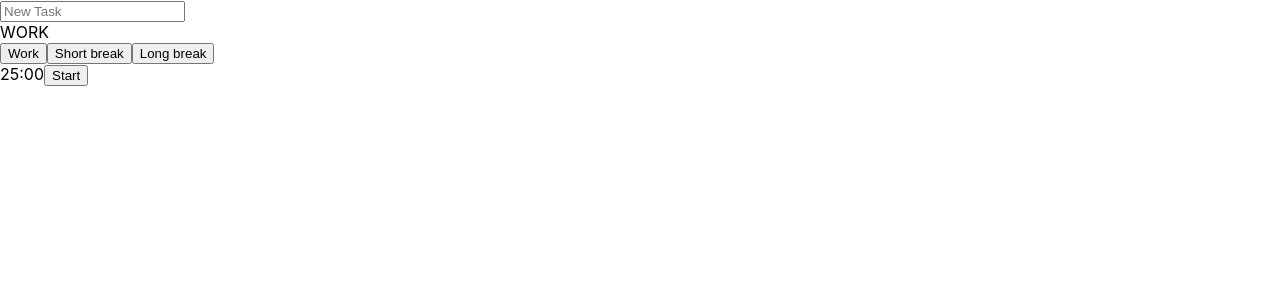
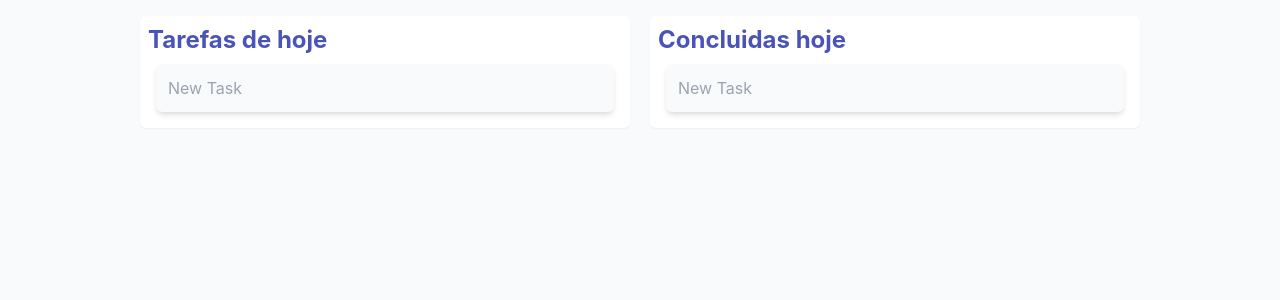
Before and after one commit to Kellane/habify, a React (Create React App) app in the folder frontend/: page / in a window 1280 px wide. Shown: the top 300 px of the page. Built offline with nearby package versions, Linux system fonts and the light colour scheme.

Commit message:
Add styles to task list

```diff
--- /dev/null
+++ b/frontend/craco.config.js
@@ -0,0 +1,10 @@
+module.exports = {
+  style: {
+    postcss: {
+      plugins: [
+        require('tailwindcss'),
+        require('autoprefixer'),
+      ],
+    },
+  },
+}
--- a/frontend/src/App.jsx
+++ b/frontend/src/App.jsx
@@ -1,14 +1,11 @@
-import Timer from "./pomodoro/Timer";
-import TaskList from "./tasks/TaskList"
-import useTasks from "./tasks/useTasks";
+import TaskPage from "./tasks/TaskPage";
+
 
 const App = () => {
-  const { tasks, addTask, updateTask } = useTasks();
-
   return (
-    <div className="App">
-      <TaskList tasks={tasks} onNewTask={addTask} onTaskChange={updateTask} />
-      <Timer/>
+    <div className="App bg-gray-50 min-h-screen">
+      <TaskPage />
+      {/* <Timer/> */}
     </div>
   );
 }
--- a/frontend/src/index.css
+++ b/frontend/src/index.css
@@ -1,3 +1,7 @@
+@tailwind base;
+@tailwind components;
+@tailwind utilities;
+
 body {
   margin: 0;
   font-family: -apple-system, BlinkMacSystemFont, 'Segoe UI', 'Roboto', 'Oxygen',
--- a/frontend/src/tasks/TaskCard.jsx
+++ b/frontend/src/tasks/TaskCard.jsx
@@ -1,4 +1,4 @@
-const TaskCard = ({ task, onChange = () => {} }) => {
+const TaskCard = ({ task, onChange = () => { } }) => {
   const handleToggleStatus = (e) => {
     onChange({
       ...task,
@@ -7,13 +7,17 @@ const TaskCard = ({ task, onChange = () => {} }) => {
   };
 
   return (
-    <div>
-      <input
-        type="checkbox"
-        checked={task.done}
-        onChange={handleToggleStatus}
-      />
-      {task.title}
+    <div className="shadow-md m-2 bg-gray-50 p-3 rounded-md grid grid-cols-6 gap-1 items-center">
+      <div className="col-span-1">
+        <input
+          type="checkbox"
+          checked={task.done}
+          onChange={handleToggleStatus}
+        />
+      </div>
+      <div className="col-span-3 text-left">
+        <h2 className="text-primary text-xl">{task.title}</h2>
+      </div>
     </div>
   );
 };
--- a/frontend/src/tasks/TaskList.jsx
+++ b/frontend/src/tasks/TaskList.jsx
@@ -2,9 +2,10 @@ import { useState } from "react";
 import TaskCard from "./TaskCard";
 
 const TaskList = ({
+  title = "To do",
   tasks = [],
-  onNewTask = () => {},
-  onTaskChange = () => {},
+  onNewTask = () => { },
+  onTaskChange = () => { },
 }) => {
   const [newTask, setNewTask] = useState("");
 
@@ -15,18 +16,22 @@ const TaskList = ({
   };
 
   return (
+    <div className="p-2 shadow-sm rounded-md bg-white">
+      <h2 className="text-2xl text-primary font-bold">{title}</h2>
       <div>
         {tasks.map((task, index) => (
           <TaskCard key={index} task={task} onChange={onTaskChange} />
         ))}
-      <form onSubmit={handleAddSubmit}>
+        <form onSubmit={handleAddSubmit} className="m-2">
           <input
+            className="shadow-md bg-gray-50 p-3 rounded-md block w-full"
             value={newTask}
             onChange={(e) => setNewTask(e.target.value)}
             placeholder="New Task"
           />
         </form>
       </div>
+    </div>
   );
 };
 
--- /dev/null
+++ b/frontend/src/tasks/TaskPage.jsx
@@ -0,0 +1,28 @@
+import TaskList from "./TaskList";
+import useTasks from "./useTasks";
+
+const Page = () => {
+  const { tasks, addTask, updateTask } = useTasks();
+  return (
+    <div className="p-4 justify-center flex">
+      <div className="flex-1" style={{maxWidth: 1000}}>
+        <div className="grid grid-cols-2 gap-5">
+          <TaskList
+            title="Tarefas de hoje"
+            tasks={tasks.filter((t) => !t.done)}
+            onNewTask={(task) => addTask({ ...task, done: false })}
+            onTaskChange={updateTask}
+          />
+          <TaskList
+            title="Concluidas hoje"
+            tasks={tasks.filter((t) => t.done)}
+            onNewTask={(task) => addTask({ ...task, done: true })}
+            onTaskChange={updateTask}
+          />
+        </div>
+      </div>
+    </div>
+  );
+};
+
+export default Page;
--- /dev/null
+++ b/frontend/src/ui/Button.jsx
@@ -0,0 +1,5 @@
+const Button = ({ children }) => (
+  <button>{children}</button>
+)
+
+export default Button;
--- /dev/null
+++ b/frontend/src/ui/index.js
@@ -0,0 +1,5 @@
+import _Button from "./Button"
+
+export default {
+  Button: _Button
+}
--- /dev/null
+++ b/frontend/tailwind.config.js
@@ -0,0 +1,16 @@
+module.exports = {
+  purge: ['./src/**/*.{js,jsx,ts,tsx}', './public/index.html'],
+  darkMode: false, // or 'media' or 'class'
+  theme: {
+
+    extend: {
+      textColor: {
+        'primary': '#4953B8'
+      }
+    },
+  },
+  variants: {
+    extend: {},
+  },
+  plugins: [],
+}
```
Also changed, not shown: frontend/package.json (+7 -3 lines), 2 other files (tests, documents, lock files or other folders). Lines whose indentation alone changed are shown as unchanged.
